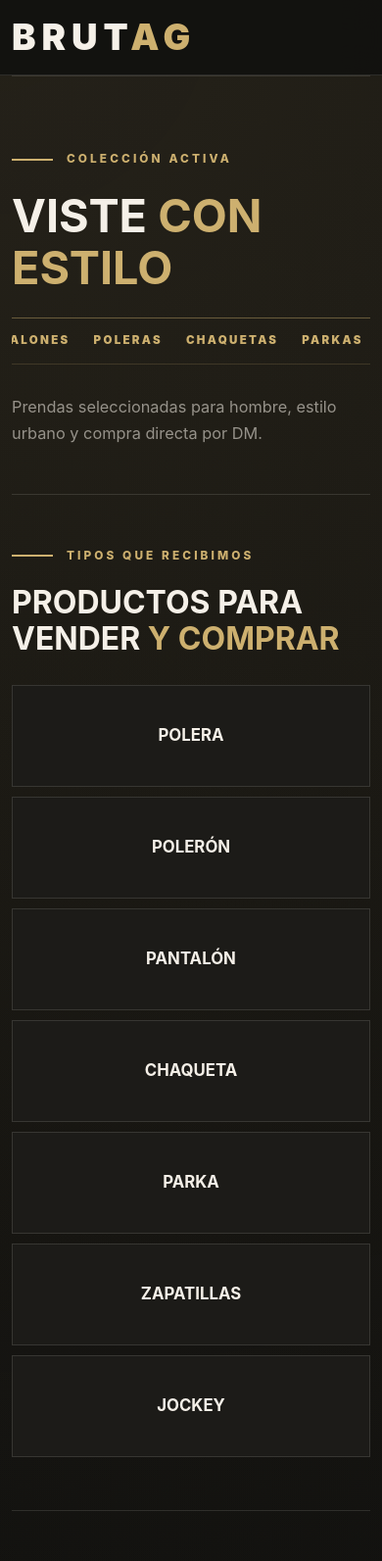
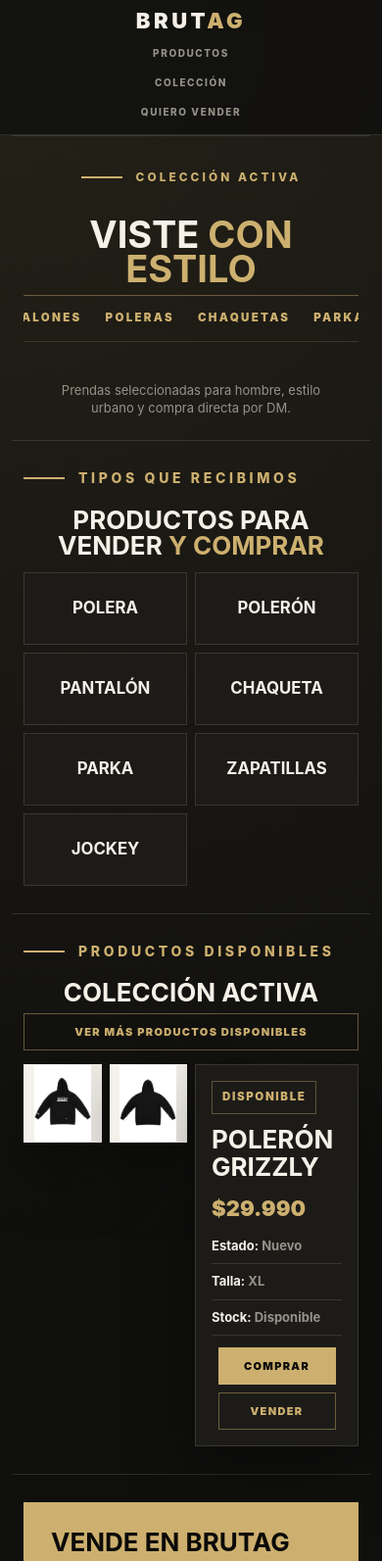
Before and after one commit to zyggyjhrxb-sudo/brutag, a plain HTML site: page index.html in a window 390 px wide. Shown: the top 1593 px of the page at 98% size. Drawn offline with Linux system fonts and the light colour scheme.

Commit message:
Update index.html

```diff
--- a/index.html
+++ b/index.html
@@ -644,6 +644,331 @@
         width: 100%;
       }
     }
+
+    /* ===== BRUTAG MOBILE COMPACT FIX ===== */
+    @media (max-width: 768px) {
+      html,
+      body {
+        width: 100%;
+        max-width: 100%;
+        overflow-x: hidden;
+      }
+
+      * {
+        box-sizing: border-box;
+      }
+
+      header {
+        padding: 12px 14px;
+      }
+
+      nav,
+      .nav-inner {
+        display: flex;
+        flex-direction: column;
+        align-items: center;
+        gap: 10px;
+      }
+
+      .brand {
+        font-size: 24px;
+        line-height: 1;
+      }
+
+      .nav-links {
+        display: flex;
+        flex-wrap: wrap;
+        justify-content: center;
+        gap: 6px;
+      }
+
+      .nav-links a {
+        font-size: 11px;
+        padding: 6px 8px;
+      }
+
+      .hero {
+        min-height: auto;
+        padding: 42px 14px 28px;
+        text-align: center;
+        display: flex;
+        flex-direction: column;
+        align-items: center;
+        gap: 12px;
+      }
+
+      .hero h1 {
+        font-size: 46px;
+        line-height: 0.92;
+        letter-spacing: 0;
+        margin: 0;
+      }
+
+      .hero-lead {
+        max-width: 340px;
+        font-size: 14px;
+        line-height: 1.4;
+        margin: 0 auto;
+      }
+
+      .hero-actions,
+      .action-buttons,
+      .actions {
+        display: flex;
+        flex-direction: row;
+        flex-wrap: wrap;
+        justify-content: center;
+        gap: 8px;
+        width: 100%;
+      }
+
+      .btn,
+      a.btn,
+      .button,
+      a.button,
+      button {
+        width: auto;
+        min-width: 140px;
+        max-width: 100%;
+        min-height: 40px;
+        padding: 10px 14px;
+        font-size: 12px;
+        justify-content: center;
+        text-align: center;
+      }
+
+      section {
+        padding: 34px 14px;
+      }
+
+      .section-head {
+        margin-bottom: 18px;
+        gap: 8px;
+        text-align: center;
+        align-items: center;
+      }
+
+      .section-head h2,
+      h2 {
+        font-size: 30px;
+        line-height: 1;
+        margin: 0;
+      }
+
+      .section-head p,
+      section p {
+        font-size: 14px;
+        line-height: 1.4;
+        margin: 0;
+      }
+
+      .category-grid,
+      .categories-grid,
+      .product-grid,
+      .products-grid,
+      .catalog-grid,
+      .accepted-grid,
+      .grid {
+        display: grid;
+        grid-template-columns: repeat(2, minmax(0, 1fr));
+        gap: 10px;
+      }
+
+      .product-gallery {
+        grid-template-columns: repeat(2, minmax(0, 1fr));
+        gap: 10px;
+      }
+
+      .product-card,
+      .category-card,
+      .accepted-card,
+      .card {
+        width: 100%;
+        max-width: 100%;
+        min-height: 74px;
+        padding: 12px;
+      }
+
+      .product-card img,
+      .category-card img,
+      .card img {
+        width: 100%;
+        height: 160px;
+        object-fit: cover;
+      }
+
+      .product-gallery img {
+        width: 100%;
+        height: 100%;
+        object-fit: contain;
+      }
+
+      .product-card h3,
+      .category-card h3,
+      .card h3 {
+        font-size: 15px;
+        line-height: 1.1;
+        margin: 8px 0 4px;
+      }
+
+      .product-card p,
+      .category-card p,
+      .card p {
+        font-size: 12px;
+        line-height: 1.3;
+        margin: 0;
+      }
+
+      .product-info {
+        gap: 12px;
+        padding: 16px;
+      }
+
+      .product-info h3 {
+        font-size: 26px;
+      }
+
+      .price {
+        font-size: 22px;
+      }
+
+      .detail-list,
+      .rules-list {
+        gap: 8px;
+        font-size: 13px;
+      }
+
+      .detail-list li,
+      .rules-list li {
+        padding-bottom: 8px;
+      }
+
+      .modal-content {
+        width: calc(100vw - 22px);
+        max-width: 520px;
+        max-height: 86vh;
+        overflow-y: auto;
+        padding: 18px;
+      }
+    }
+
+    @media (max-width: 480px) {
+      header {
+        padding: 10px 12px;
+      }
+
+      .brand {
+        font-size: 22px;
+      }
+
+      .nav-links {
+        gap: 5px;
+      }
+
+      .nav-links a {
+        font-size: 10px;
+        padding: 5px 7px;
+      }
+
+      .hero {
+        padding: 34px 12px 24px;
+        gap: 10px;
+      }
+
+      .hero h1 {
+        font-size: 38px;
+        line-height: 0.92;
+      }
+
+      .hero-lead {
+        font-size: 13px;
+        max-width: 310px;
+      }
+
+      section {
+        padding: 28px 12px;
+      }
+
+      .section-head {
+        margin-bottom: 14px;
+      }
+
+      .section-head h2,
+      h2 {
+        font-size: 26px;
+      }
+
+      .category-grid,
+      .categories-grid,
+      .product-grid,
+      .products-grid,
+      .catalog-grid,
+      .accepted-grid,
+      .grid {
+        grid-template-columns: repeat(2, minmax(0, 1fr));
+        gap: 8px;
+      }
+
+      .product-gallery {
+        grid-template-columns: repeat(2, minmax(0, 1fr));
+        gap: 8px;
+      }
+
+      .product-card,
+      .category-card,
+      .accepted-card,
+      .card {
+        padding: 10px;
+      }
+
+      .product-card img,
+      .category-card img,
+      .card img {
+        height: 135px;
+      }
+
+      .product-card h3,
+      .category-card h3,
+      .card h3 {
+        font-size: 14px;
+      }
+
+      .product-card p,
+      .category-card p,
+      .card p {
+        font-size: 11px;
+      }
+
+      .btn,
+      a.btn,
+      .button,
+      a.button,
+      button {
+        min-width: 120px;
+        min-height: 38px;
+        padding: 9px 12px;
+        font-size: 11px;
+      }
+    }
+
+    @media (max-width: 360px) {
+      .category-grid,
+      .categories-grid,
+      .product-grid,
+      .products-grid,
+      .catalog-grid,
+      .accepted-grid,
+      .grid,
+      .product-gallery {
+        grid-template-columns: 1fr;
+      }
+
+      .product-card img,
+      .category-card img,
+      .card img {
+        height: 180px;
+      }
+    }
   </style>
 </head>
 <body>
```
